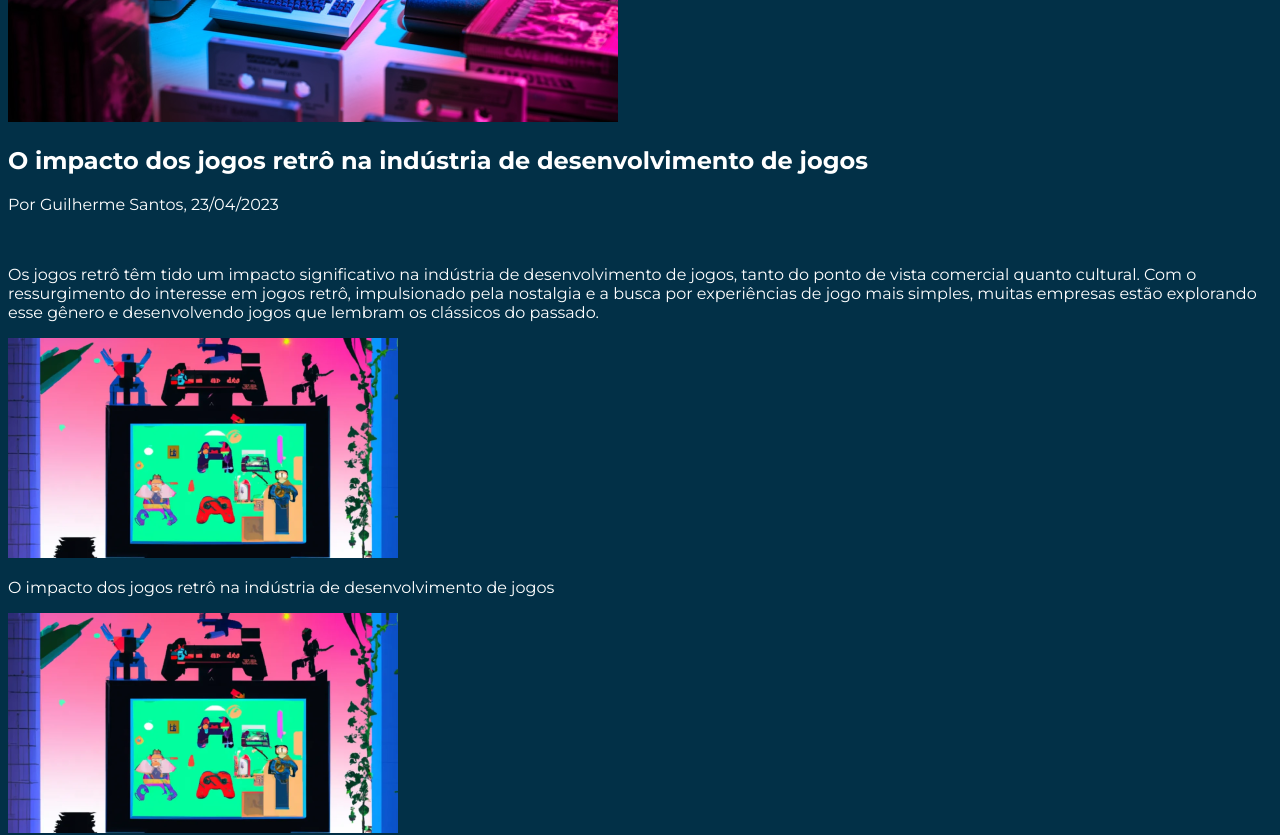
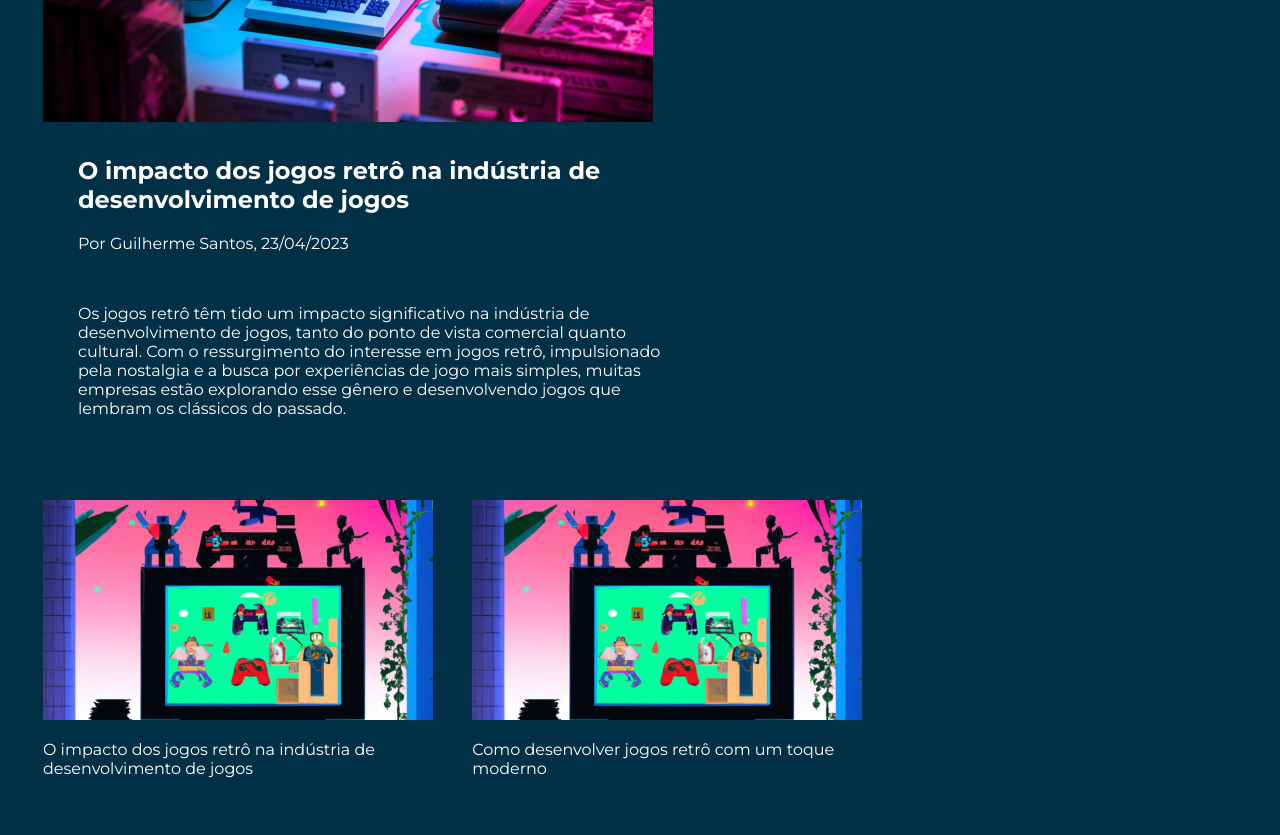
Before and after one commit to IgorFerreira28/Projeto-DEV, a plain HTML site: page Projeto Trilha DEV/blog.html in a window 1280 px wide. Shown: the part 520-1355 px from the top of the page. Drawn offline with Linux system fonts and the light colour scheme.

Commit message:
ajustes pag blog e home

```diff
--- a/Projeto Trilha DEV/blog.html
+++ b/Projeto Trilha DEV/blog.html
@@ -23,16 +23,18 @@
         <section>
             <h1 class="padrao">BLOG</h1>
         </section>
-        <section>
+        <section id="secblog">
             <a href="bloginfividual.html">
                 <div><img src="imagens/PCblog.png" alt="PC CBM">
-                <h1>O impacto dos jogos retrô na indústria de desenvolvimento de jogos</h1>
-                <p>Por Guilherme Santos, 23/04/2023</p><br>
-                <p>Os jogos retrô têm tido um impacto significativo na indústria de desenvolvimento de jogos, tanto do ponto de vista comercial quanto cultural. Com o ressurgimento do interesse em jogos retrô, impulsionado pela nostalgia e a busca por experiências de jogo mais simples, muitas empresas estão explorando esse gênero e desenvolvendo jogos que lembram os clássicos do passado.</p>
+                <div id="blogint">
+                    <h1>O impacto dos jogos retrô na indústria de desenvolvimento de jogos</h1>
+                    <p>Por Guilherme Santos, 23/04/2023</p><br>
+                    <p>Os jogos retrô têm tido um impacto significativo na indústria de desenvolvimento de jogos, tanto do ponto de vista comercial quanto cultural. Com o ressurgimento do interesse em jogos retrô, impulsionado pela nostalgia e a busca por experiências de jogo mais simples, muitas empresas estão explorando esse gênero e desenvolvendo jogos que lembram os clássicos do passado.</p>
+                </div>
                 </div>
             </a>
         </section>
-        <section>
+        <section id="sec2blog">
             <div><img src="imagens/imgcardsblog.png" alt="Card">
             <p>O impacto dos jogos retrô na indústria de desenvolvimento de jogos</p>
             </div>
--- a/Projeto Trilha DEV/style.css
+++ b/Projeto Trilha DEV/style.css
@@ -16,7 +16,6 @@ a{
 header{
     width: 1440px;
     height: 152px;
-    flex-shrink: 0;
 }
 
 body {
@@ -26,6 +25,7 @@ body {
 div.head {
     display: inline;
     padding: 5px;
+    margin: 50px 100px;
 }
 
 h1.fontstyle {
@@ -148,12 +148,16 @@ div.divint {
     border: 1px solid #DFDFE4;
     border-radius: 5px;
     display: inline-flex;
+    height: 20px;
     padding: 6px 13px;
     color: #DFDFE4;
     font-size: 16px;
     font-style: normal;
     font-weight: 400;
     line-height: normal;
+}
+div.divint  p {
+    margin: 0px;
 }
 
 
@@ -211,6 +215,34 @@ section#forms > h1 {
     font-weight: 400;
     line-height: 55px;
 }
+section#secblog {
+    margin-bottom: 35px;
+}
+section#secblog div {
+    display: inline-block;
+    margin-left: 35px;
+}
+
+div#blogint {
+    margin: 10px 20px;
+    width: 590px;
+    height: 319px;
+}
+
+
+section#sec2blog {
+    margin-bottom: 115px;
+}
+section#sec2blog div{
+    display: inline-block;
+    width: 390px;
+    height: 332px;
+    margin-bottom: 35px;
+    margin-left: 35px;
+}
+section#sec2blog p {
+    display: flex;
+}
 
 section.comum {
     margin: 20px 100px 36px 100px;
```
